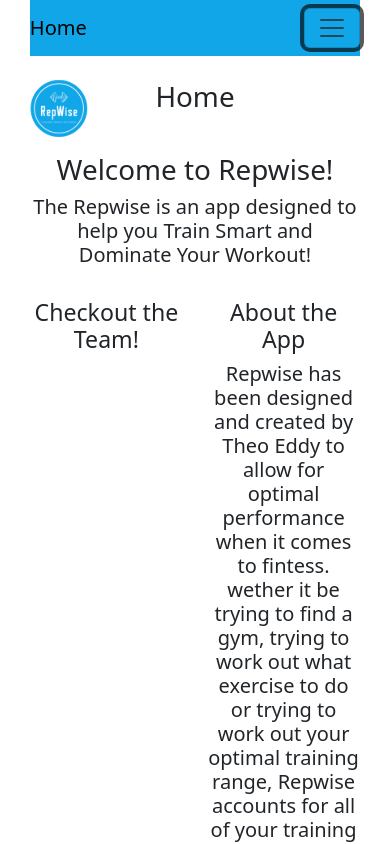
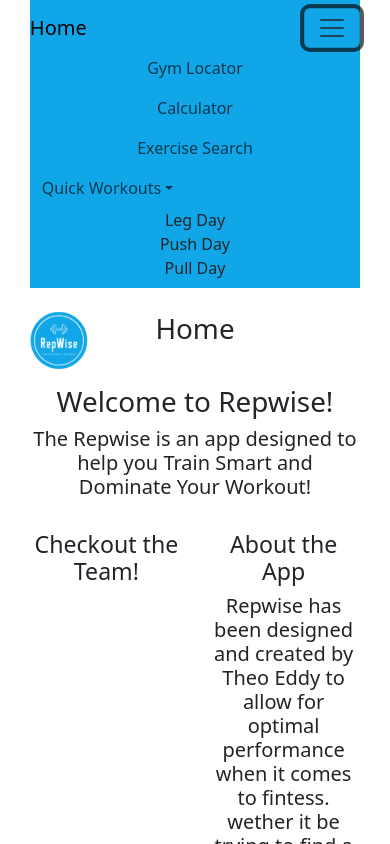
Before and after one commit to Theojeddy/Weightlifting-rep-calculator, a React (Create React App) app: page / in a window 390 px wide. Both pictures are taken after a click on the button "Toggle navigation". Shown: the top 844 px of the page. Built offline with nearby package versions, Linux system fonts and the light colour scheme.

Commit message:
can view the navbar, needs styling

```diff
--- a/src/Components/NavBar/navbar.js
+++ b/src/Components/NavBar/navbar.js
@@ -13,6 +13,7 @@ export default function Navbar() {
   const closeDropdown = () => {
     setShowDropdown(false);
   };
+
   return (
     <div>
       <nav
@@ -25,15 +26,13 @@ export default function Navbar() {
         <button
           className="navbar-toggler"
           type="button"
-          data-toggle="collapse"
-          data-target="#navbarNavDropdown"
-          aria-controls="navbarNavDropdown"
-          aria-expanded="false"
+          onClick={toggleDropdown}
+          aria-expanded={showDropdown}
           aria-label="Toggle navigation"
         >
           <span className="navbar-toggler-icon"></span>
         </button>
-        <div className="collapse navbar-collapse" id="navbarNavDropdown">
+        <div className={`collapse navbar-collapse ${showDropdown ? "show" : ""}`} id="navbarNavDropdown">
           <ul className="navbar-nav">
             <li className="nav-item active">
               <Link className="nav-link" to="/GymLocator">
@@ -51,11 +50,9 @@ export default function Navbar() {
               </Link>
             </li>
             <li className="nav-item dropdown">
-              {/* Dropdown */}
               <div className="container">
                 <ul className="navbar-nav">
                   <li className="nav-item dropdown">
-                    {/* Button for Dropdown */}
                     <Button
                       className="nav-link dropdown-toggle"
                       onClick={toggleDropdown}
@@ -63,7 +60,6 @@ export default function Navbar() {
                     >
                       Quick Workouts
                     </Button>
-                    {/* Dropdown content */}
                     <Dropdown show={showDropdown} onMouseLeave={closeDropdown}>
                       {showDropdown && (
                         <>
```
